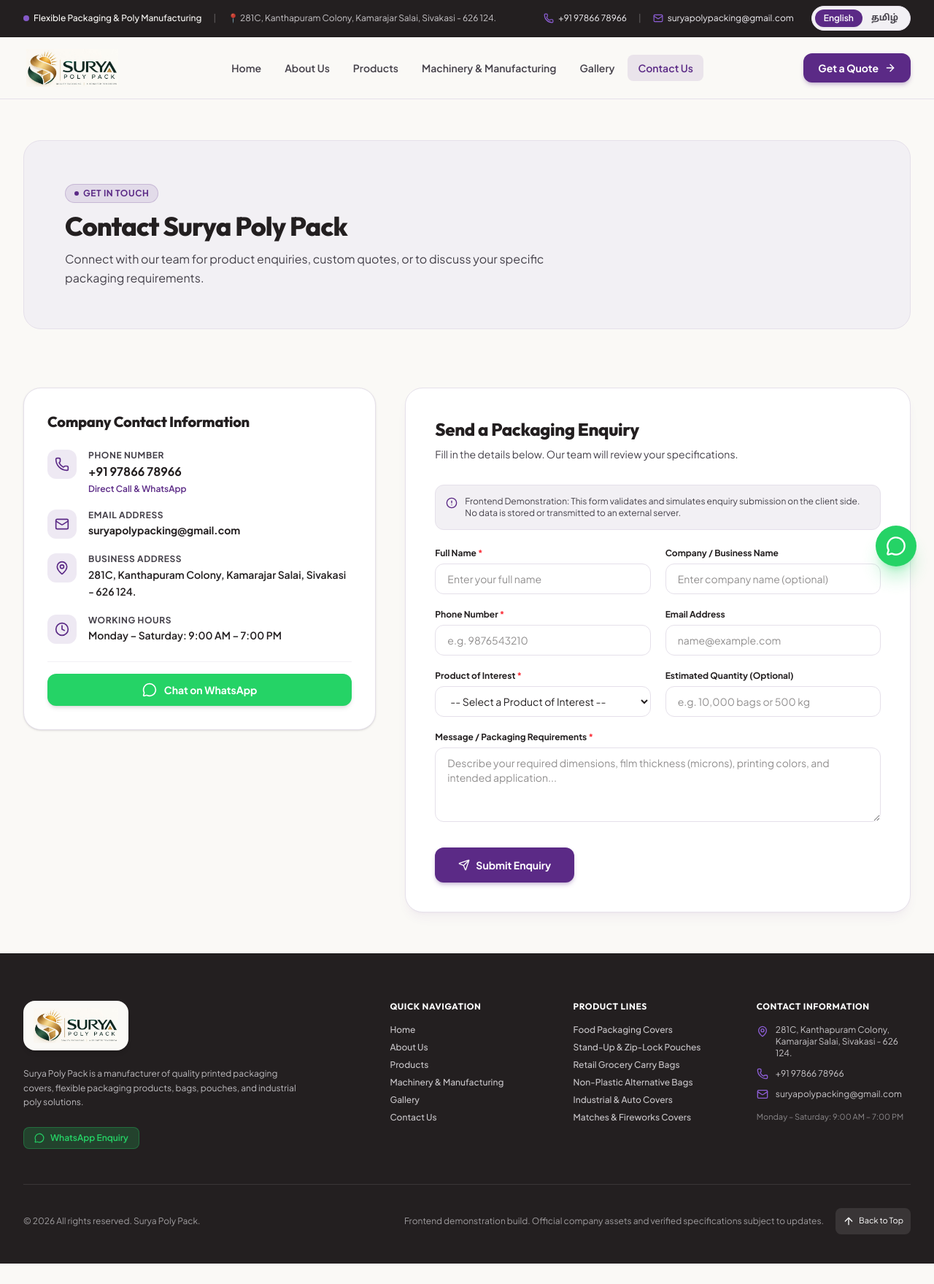
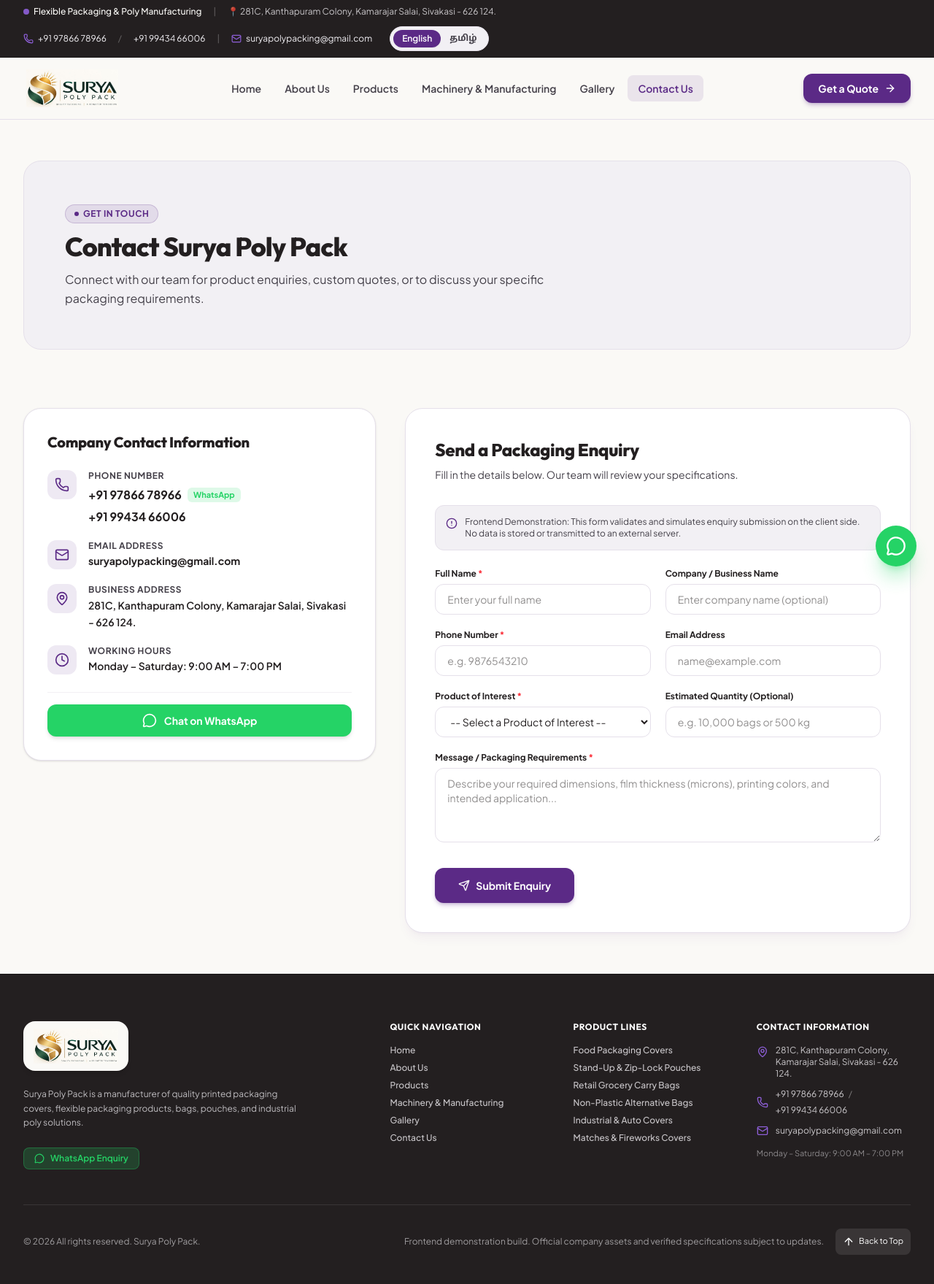
Before and after one commit to Devadarshini06/Surya_Poly_Pack, a React (Vite) app: page /contact in a window 1280 px wide. Shown: the whole page at 73% size. Before the commit the page ends 1731 px from the top, so only its background shows below. Built offline with nearby package versions, Linux system fonts and the light colour scheme.

Commit message:
Display both phone numbers (+91 97866 78966 and +91 99434 66006) across Header, Contact, and Footer

```diff
--- a/src/components/Footer.jsx
+++ b/src/components/Footer.jsx
@@ -123,9 +123,15 @@
               </div>
               <div className="flex items-center gap-2.5">
                 <Phone className="w-4 h-4 text-[#8E5FD8] shrink-0" />
-                <a href={`tel:${COMPANY_INFO.phone.primaryRaw}`} className="hover:text-white transition">
-                  {COMPANY_INFO.phone.primary}
-                </a>
+                <div className="flex flex-wrap items-center gap-1.5">
+                  <a href={`tel:${COMPANY_INFO.phone.primaryRaw}`} className="hover:text-white transition">
+                    {COMPANY_INFO.phone.primary}
+                  </a>
+                  <span className="text-white/40">/</span>
+                  <a href={`tel:${COMPANY_INFO.phone.secondaryRaw}`} className="hover:text-white transition">
+                    {COMPANY_INFO.phone.secondary}
+                  </a>
+                </div>
               </div>
               <div className="flex items-center gap-2.5">
                 <Mail className="w-4 h-4 text-[#8E5FD8] shrink-0" />
--- a/src/components/Header.jsx
+++ b/src/components/Header.jsx
@@ -50,13 +50,20 @@
             </span>
           </div>
 
-          <div className="flex items-center gap-4 text-[11px] sm:text-xs">
+          <div className="flex items-center gap-3 sm:gap-4 text-[11px] sm:text-xs">
             <a
               href={`tel:${COMPANY_INFO.phone.primaryRaw}`}
               className="flex items-center gap-1.5 text-[#F2F0F4] hover:text-[#8E5FD8] transition"
             >
               <Phone className="w-3.5 h-3.5 text-[#8E5FD8]" />
               <span>{COMPANY_INFO.phone.primary}</span>
+            </a>
+            <span className="text-white/30 hidden md:inline">/</span>
+            <a
+              href={`tel:${COMPANY_INFO.phone.secondaryRaw}`}
+              className="hidden md:flex items-center gap-1.5 text-[#F2F0F4] hover:text-[#8E5FD8] transition"
+            >
+              <span>{COMPANY_INFO.phone.secondary}</span>
             </a>
             <span className="hidden sm:inline text-white/30">|</span>
             <a
@@ -169,8 +176,9 @@
               >
                 {t.nav.getQuote}
               </Link>
-              <div className="text-xs text-[#45414A] text-center pt-1 font-medium">
-                📞 {COMPANY_INFO.phone.primary} | ✉️ {COMPANY_INFO.email.sales}
+              <div className="text-xs text-[#45414A] text-center pt-1 font-medium space-y-1">
+                <div>📞 {COMPANY_INFO.phone.primary} / {COMPANY_INFO.phone.secondary}</div>
+                <div>✉️ {COMPANY_INFO.email.sales}</div>
               </div>
             </div>
           </div>
--- a/src/data/company.js
+++ b/src/data/company.js
@@ -25,8 +25,8 @@
   phone: {
     primary: "+91 97866 78966",
     primaryRaw: "919786678966",
-    secondary: "+91 97866 78966",
-    secondaryRaw: "919786678966",
+    secondary: "+91 99434 66006",
+    secondaryRaw: "919943466006",
     isPlaceholder: false
   },
   whatsapp: {
--- a/src/pages/Contact.jsx
+++ b/src/pages/Contact.jsx
@@ -60,19 +60,31 @@
                   <div className="w-10 h-10 rounded-xl bg-[#5B2A86]/10 text-[#5B2A86] flex items-center justify-center shrink-0">
                     <Phone className="w-5 h-5" />
                   </div>
-                  <div>
+                  <div className="space-y-1">
                     <div className="text-xs font-bold uppercase tracking-wider text-[#45414A]">
                       {t.contactPage.phoneLabel}
                     </div>
+                    <div className="space-y-1.5 pt-0.5">
+                      <div className="flex flex-wrap items-center gap-2">
                         <a
                           href={`tel:${COMPANY_INFO.phone.primaryRaw}`}
-                      className="font-bold text-base text-[#231F20] hover:text-[#5B2A86] transition block mt-0.5"
+                          className="font-bold text-base text-[#231F20] hover:text-[#5B2A86] transition"
                         >
                           {COMPANY_INFO.phone.primary}
                         </a>
-                    <span className="text-xs text-[#5B2A86] font-semibold">
-                      {lang === 'ta' ? 'அழைப்பு & வாட்ஸ்அப்' : 'Direct Call & WhatsApp'}
+                        <span className="text-[11px] px-2 py-0.5 rounded-md bg-[#25D366]/15 text-[#25D366] font-bold">
+                          WhatsApp
                         </span>
+                      </div>
+                      <div>
+                        <a
+                          href={`tel:${COMPANY_INFO.phone.secondaryRaw}`}
+                          className="font-bold text-base text-[#231F20] hover:text-[#5B2A86] transition block"
+                        >
+                          {COMPANY_INFO.phone.secondary}
+                        </a>
+                      </div>
+                    </div>
                   </div>
                 </div>
 
```
Lines whose indentation alone changed are shown as unchanged.
